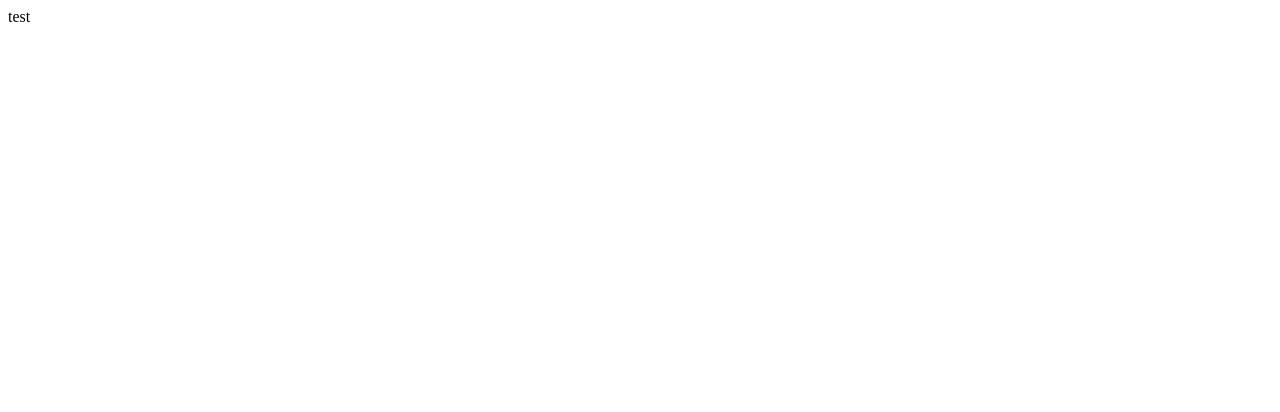
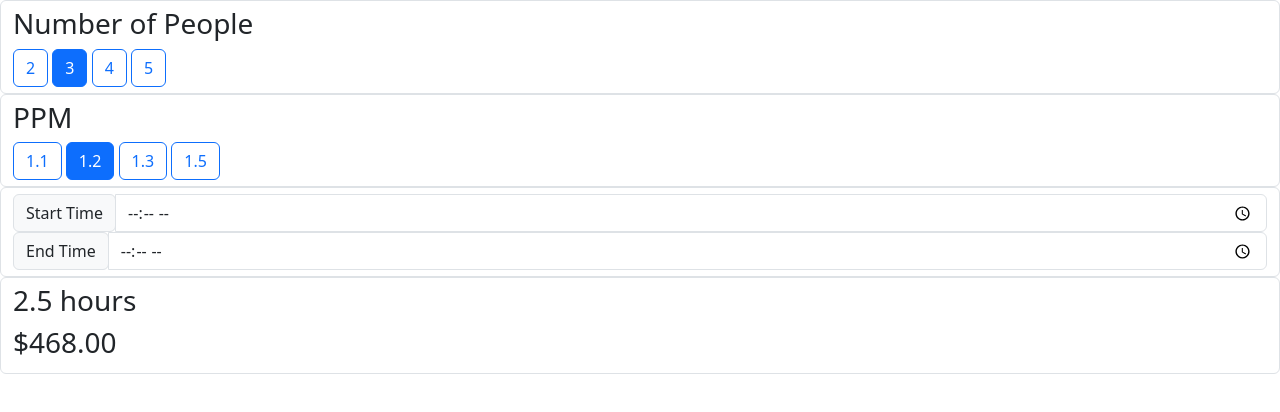
Before and after one commit to TyloBedo/pricingapp, a plain HTML site: page index.html in a window 1280 px wide. Drawn offline with nearby package versions, Linux system fonts and the light colour scheme.

Commit message:
Update index.html

```diff
--- a/index.html
+++ b/index.html
@@ -1,4 +1,66 @@
 <html>
-<head></head>
-<body> test</body>
+    <head>
+        <link href="https://cdn.jsdelivr.net/npm/bootstrap@5.3.0-alpha1/dist/css/bootstrap.min.css" rel="stylesheet" integrity="sha384-GLhlTQ8iRABdZLl6O3oVMWSktQOp6b7In1Zl3/Jr59b6EGGoI1aFkw7cmDA6j6gD" crossorigin="anonymous">
+        <script src="https://cdn.jsdelivr.net/npm/bootstrap@5.3.0-alpha1/dist/js/bootstrap.bundle.min.js" integrity="sha384-w76AqPfDkMBDXo30jS1Sgez6pr3x5MlQ1ZAGC+nuZB+EYdgRZgiwxhTBTkF7CXvN" crossorigin="anonymous"></script>
+
+    </head>
+    <body>
+
+<div class="form-control" id="people">
+    <h3>Number of People</h3>
+    <input type="radio" class="btn-check" name="people" id="2person" autocomplete="off">
+    <label class="btn btn-outline-primary" for="2person"> 2 </label>
+
+    <input type="radio" class="btn-check" name="people" id="3person" autocomplete="off" checked>
+    <label class="btn btn-outline-primary" for="3person"> 3 </label>
+
+    <input type="radio" class="btn-check" name="people" id="4person" autocomplete="off">
+    <label class="btn btn-outline-primary" for="4person"> 4 </label>
+
+    <input type="radio" class="btn-check" name="people" id="5person" autocomplete="off">
+    <label class="btn btn-outline-primary" for="5person"> 5 </label>
+</div>
+
+<div class="form-control" id="ppm">
+    <h3>PPM</h3>
+    <input type="radio" class="btn-check" name="ppm" id="11" autocomplete="off">
+    <label class="btn btn-outline-primary" for="11"> 1.1 </label>
+
+    <input type="radio" class="btn-check" name="ppm" id="12" autocomplete="off" checked>
+    <label class="btn btn-outline-primary" for="12"> 1.2 </label>
+
+    <input type="radio" class="btn-check" name="ppm" id="13" autocomplete="off">
+    <label class="btn btn-outline-primary" for="13"> 1.3 </label>
+
+    <input type="radio" class="btn-check" name="ppm" id="15" autocomplete="off">
+    <label class="btn btn-outline-primary" for="15"> 1.5 </label>
+</div>
+
+<div class="form-control" id="time">
+    <div class="input-group">
+        <div class="input-group-prepend">
+            <span class="input-group-text input-label" id="start-addon">Start Time</span>
+        </div>
+        <input class="form-control" id="start" aria-describedby="start-addon" type="time">
+    </div>
+
+    <div class="input-group">
+        <div class="input-group-prepend">
+            <span class="input-group-text input-label" aria-describedby="end-addon" id="end-addon">End Time</span>
+        </div>
+        <input class="form-control" id="end" type="time">
+    </div>
+</div>
+
+<div class="form-control" id="total">
+    <h3>2.5 hours</h3>
+    <h3>$468.00</h3>
+</div>
+
+
+    </body>
+
+
+
+
 </html>
```
